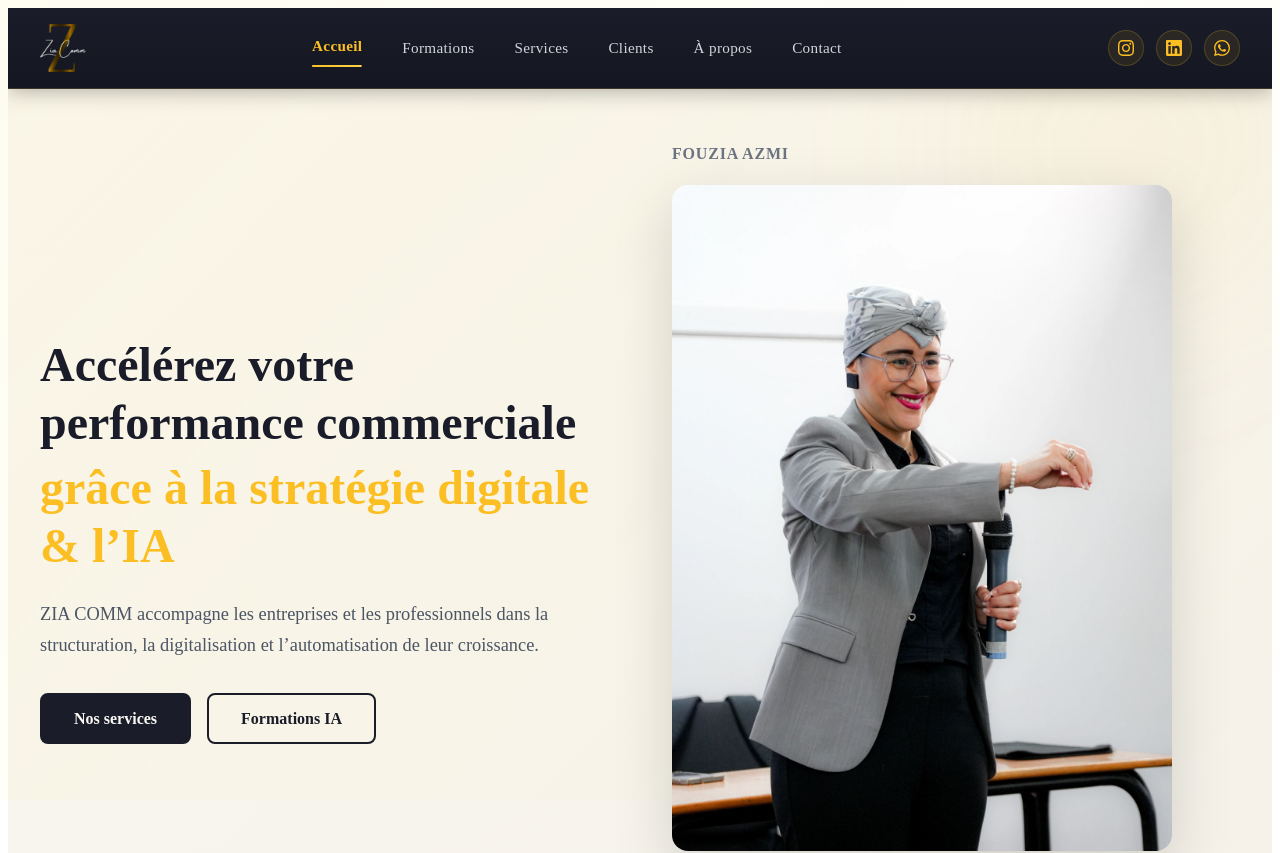
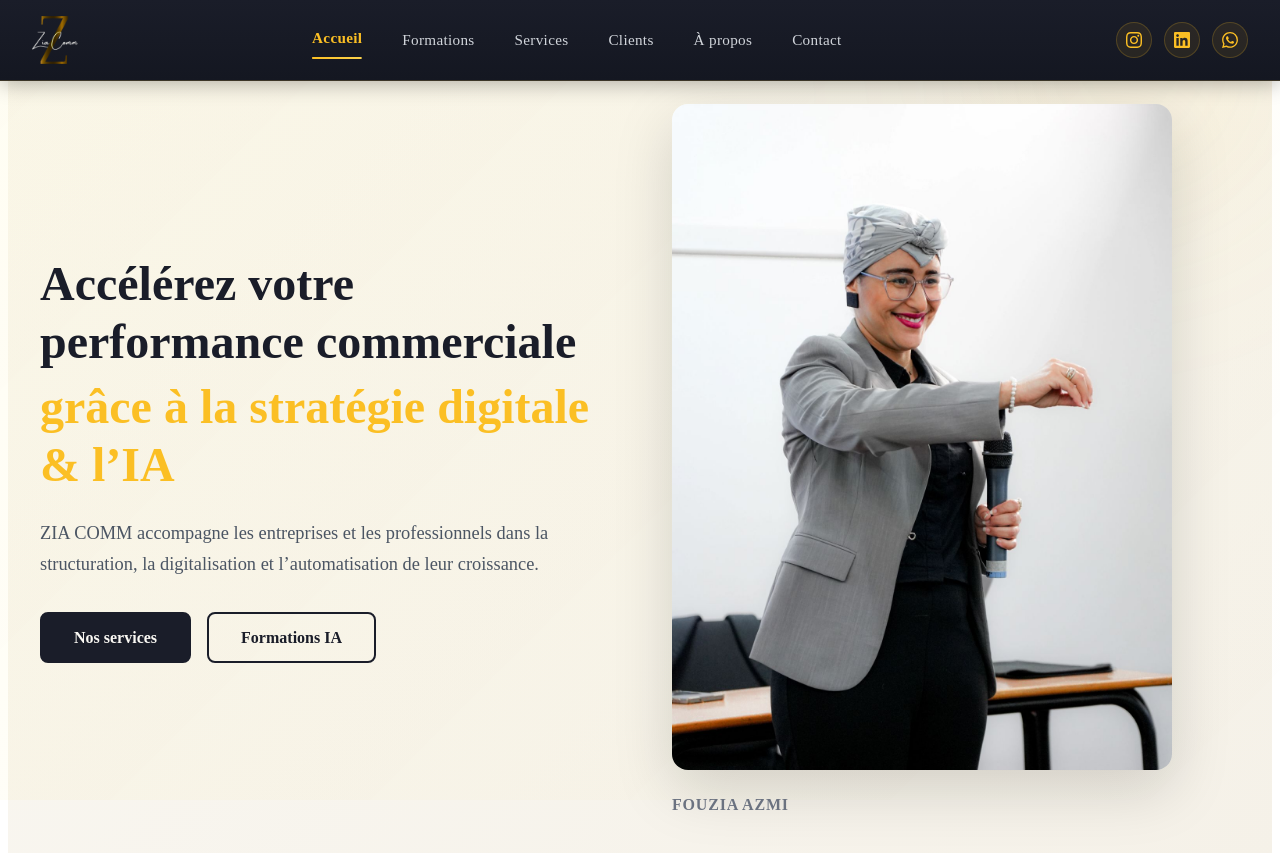
Before and after one commit to L7ZM/Zia-comm, an Angular app in the folder zia-comm/: page /#/ in a window 1280 px wide. Shown: the top 853 px of the page. Built offline with nearby package versions, Linux system fonts and the light colour scheme.

Commit message:
fix style

```diff
--- a/zia-comm/src/app/layout/header/header.component.scss
+++ b/zia-comm/src/app/layout/header/header.component.scss
@@ -1,7 +1,10 @@
 /* Header base – ALWAYS on top */
 .header {
-  position: sticky;
+  position: fixed;
   top: 0;
+  left: 0;
+  right: 0;
+  width: 100%;
   background: linear-gradient(180deg, #1a1d29 0%, #141721 100%);
   z-index: 10000;
   isolation: isolate;
@@ -15,6 +18,7 @@
     border-bottom-color: rgba(251, 191, 36, 0.25);
   }
 }
+
 
 /* Container */
 .nav-container {
--- a/zia-comm/src/app/pages/home/home.component.scss
+++ b/zia-comm/src/app/pages/home/home.component.scss
@@ -152,7 +152,7 @@
   &::before {
     content: 'Fouzia Azmi';
     position: absolute;
-    top: -2.5rem;
+    bottom:  -2.5rem;
     left: 0;
     font-size: 1rem;
     font-weight: 600;
@@ -162,7 +162,7 @@
     z-index: 2;
 
     @media (max-width: 767px) {
-      top: -2rem;
+      bottom: -2rem;
       font-size: 0.9rem;
     }
   }
```
